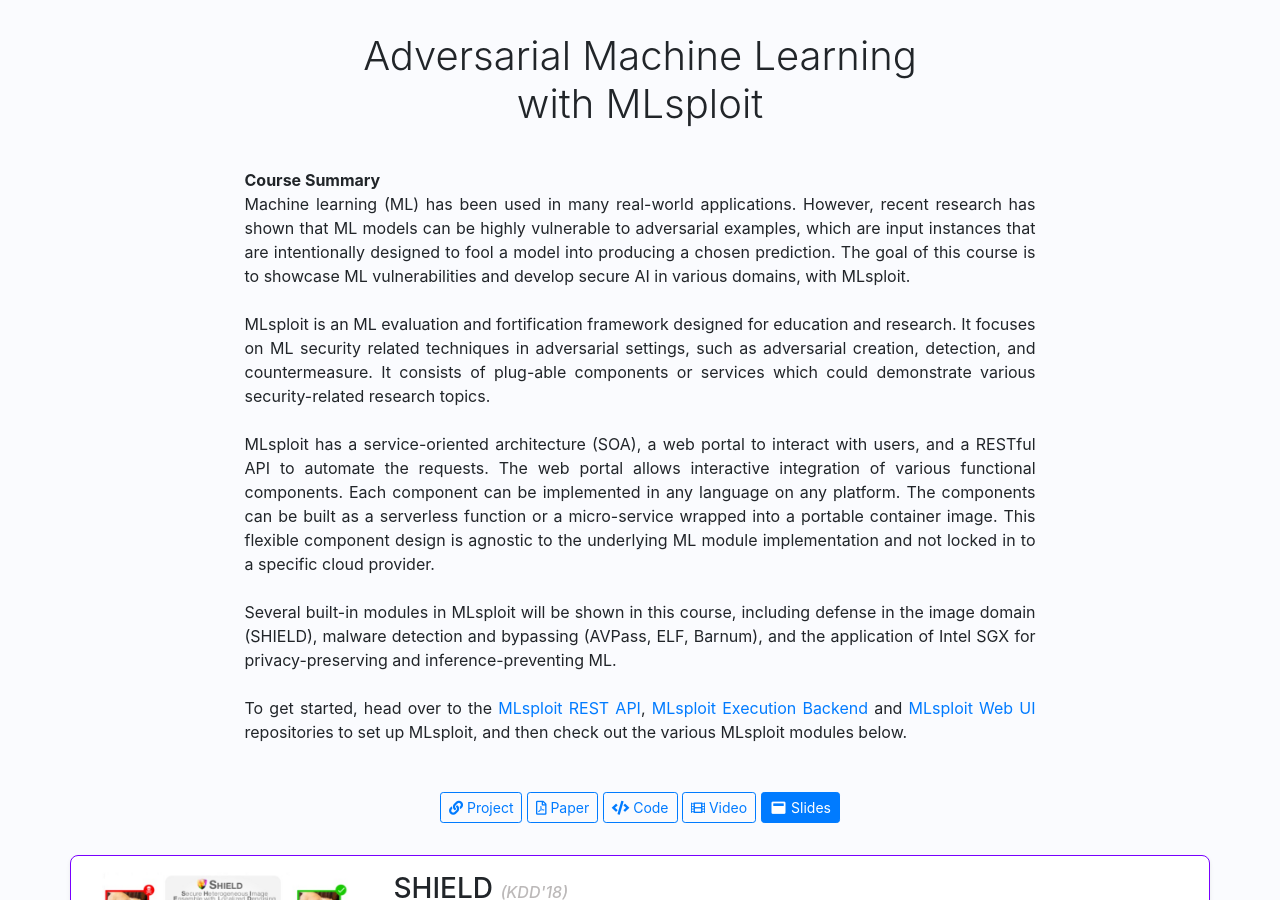
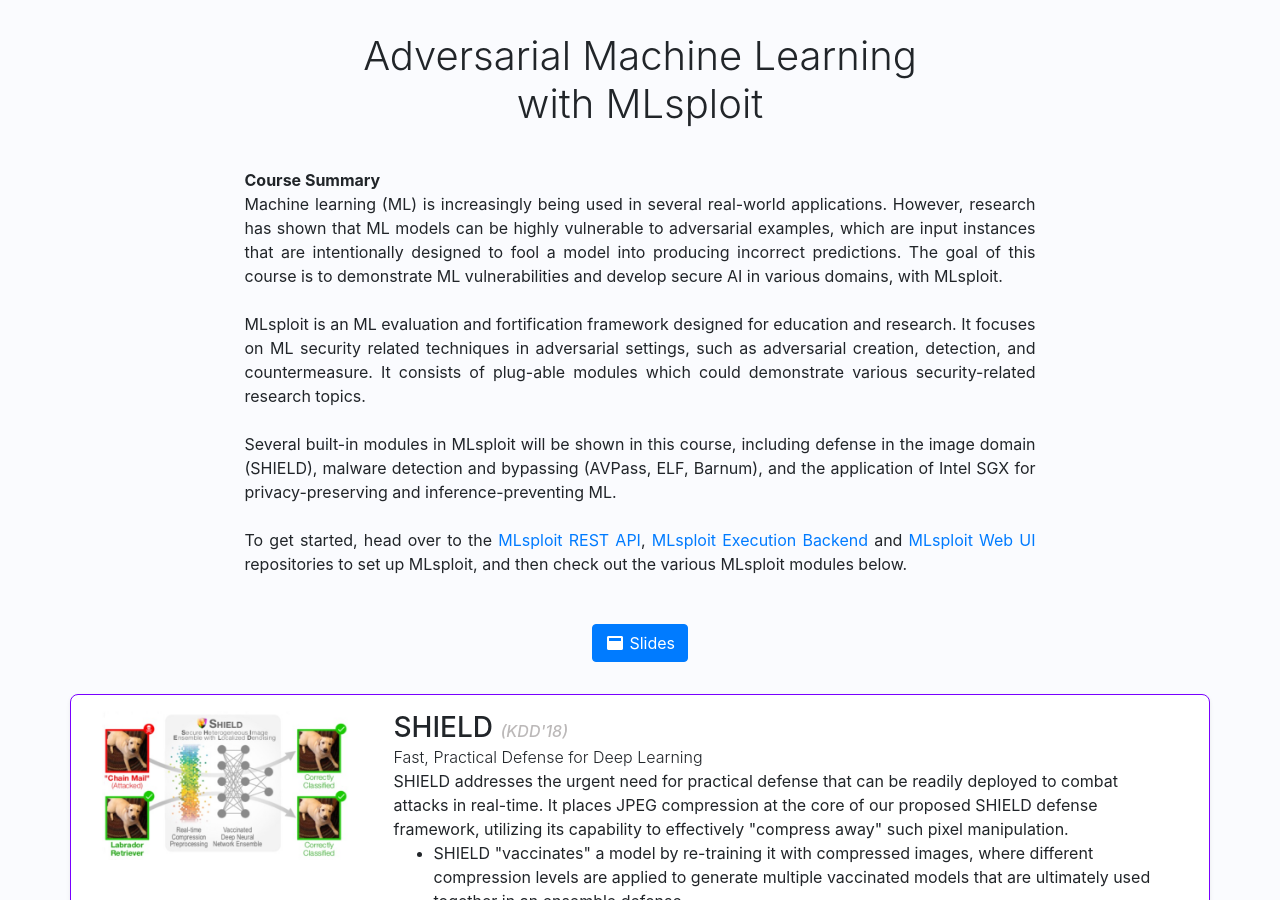
Before and after one commit to mlsploit/mlsploit-tutorial, a Jekyll site: the page built from index.html, in a window 1280 px wide and 900 px high. Built offline with Jekyll 4.4.1, drawn with Linux system fonts in a browser that asks for light colours.

Commit message:
Modify course description, only keep link to slides in course summary

```diff
--- a/_data/course.yml
+++ b/_data/course.yml
@@ -1,9 +1,7 @@
 summary: |
-  Machine learning (ML) has been used in many real-world applications. However, recent research has shown that ML models can be highly vulnerable to adversarial examples, which are input instances that are intentionally designed to fool a model into producing a chosen prediction. The goal of this course is to showcase ML vulnerabilities and develop secure AI in various domains, with MLsploit.
+  Machine learning (ML) is increasingly being used in several real-world applications. However, research has shown that ML models can be highly vulnerable to adversarial examples, which are input instances that are intentionally designed to fool a model into producing incorrect predictions. The goal of this course is to demonstrate ML vulnerabilities and develop secure AI in various domains, with MLsploit.
   <br/><br/>
-  MLsploit is an ML evaluation and fortification framework designed for education and research. It focuses on ML security related techniques in adversarial settings, such as adversarial creation, detection, and countermeasure. It consists of plug-able components or services which could demonstrate various security-related research topics.
-  <br/><br/>
-  MLsploit has a service-oriented architecture (SOA), a web portal to interact with users, and a RESTful API to automate the requests. The web portal allows interactive integration of various functional components. Each component can be implemented in any language on any platform. The components can be built as a serverless function or a micro-service wrapped into a portable container image. This flexible component design is agnostic to the underlying ML module implementation and not locked in to a specific cloud provider.
+  MLsploit is an ML evaluation and fortification framework designed for education and research. It focuses on ML security related techniques in adversarial settings, such as adversarial creation, detection, and countermeasure. It consists of plug-able modules which could demonstrate various security-related research topics.
   <br/><br/>
   Several built-in modules in MLsploit will be shown in this course, including defense in the image domain (SHIELD), malware detection and bypassing (AVPass, ELF, Barnum), and the application of Intel SGX for privacy-preserving and inference-preventing ML.
   <br/><br/>
--- a/_includes/hero.html
+++ b/_includes/hero.html
@@ -9,31 +9,7 @@
     <div class="row justify-content-center">
         <div id="course-resources">
             <span>
-                <a href="{{ site.data.course.resources.paper-home }}" target="_blank" class="btn btn-outline-primary btn-sm resource-item" role="button">
-                    <i class="fas fa-link" aria-hidden="true"></i> Project
-                </a>
-            </span>
-
-            <span>
-                <a href="{{ site.data.course.resources.pdf }}" target="_blank" class="btn btn-outline-primary btn-sm resource-item" role="button">
-                    <i class="far fa-file-pdf" aria-hidden="true"></i> Paper
-                </a>
-            </span>
-
-            <span>
-                <a href="{{ site.data.course.resources.github }}" target="_blank" class="btn btn-outline-primary btn-sm resource-item" role="button">
-                    <i class="fas fa-code" aria-hidden="true"></i> Code
-                </a>
-            </span>
-
-            <span>
-                <a href="{{ site.data.course.resources.youtube }}" target="_blank" class="btn btn-outline-primary btn-sm resource-item" role="button">
-                    <i class="fas fa-film" aria-hidden="true"></i> Video
-                </a>
-            </span>
-
-            <span>
-                <a href="{{ site.data.course.resources.slides }}" target="_blank" class="btn btn-primary btn-sm resource-item" role="button">
+                <a href="{{ site.data.course.resources.slides }}" target="_blank" class="btn btn-primary resource-item" role="button">
                     <i class="fa fa-fw fa-window-maximize" aria-hidden="true"></i> Slides
                 </a>
             </span>
```
